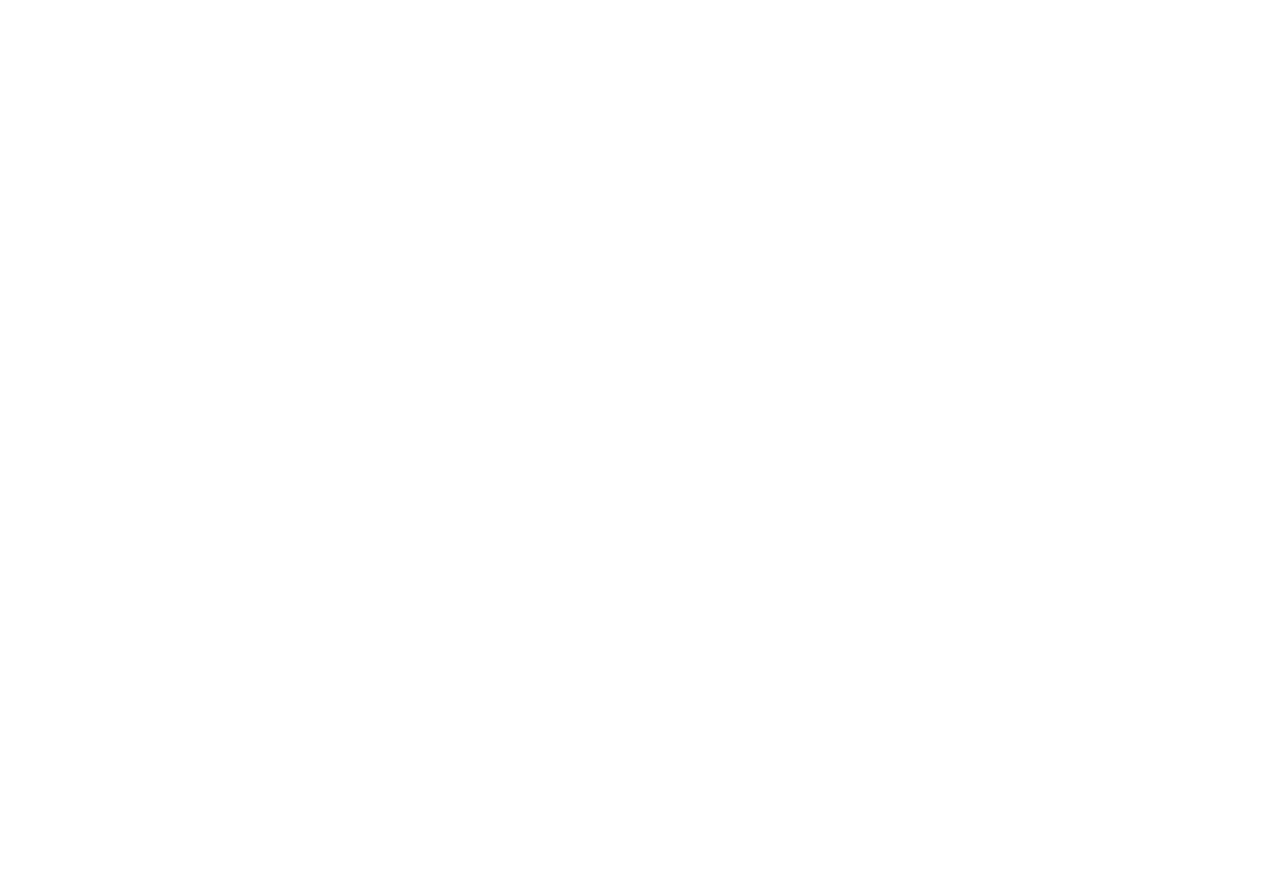
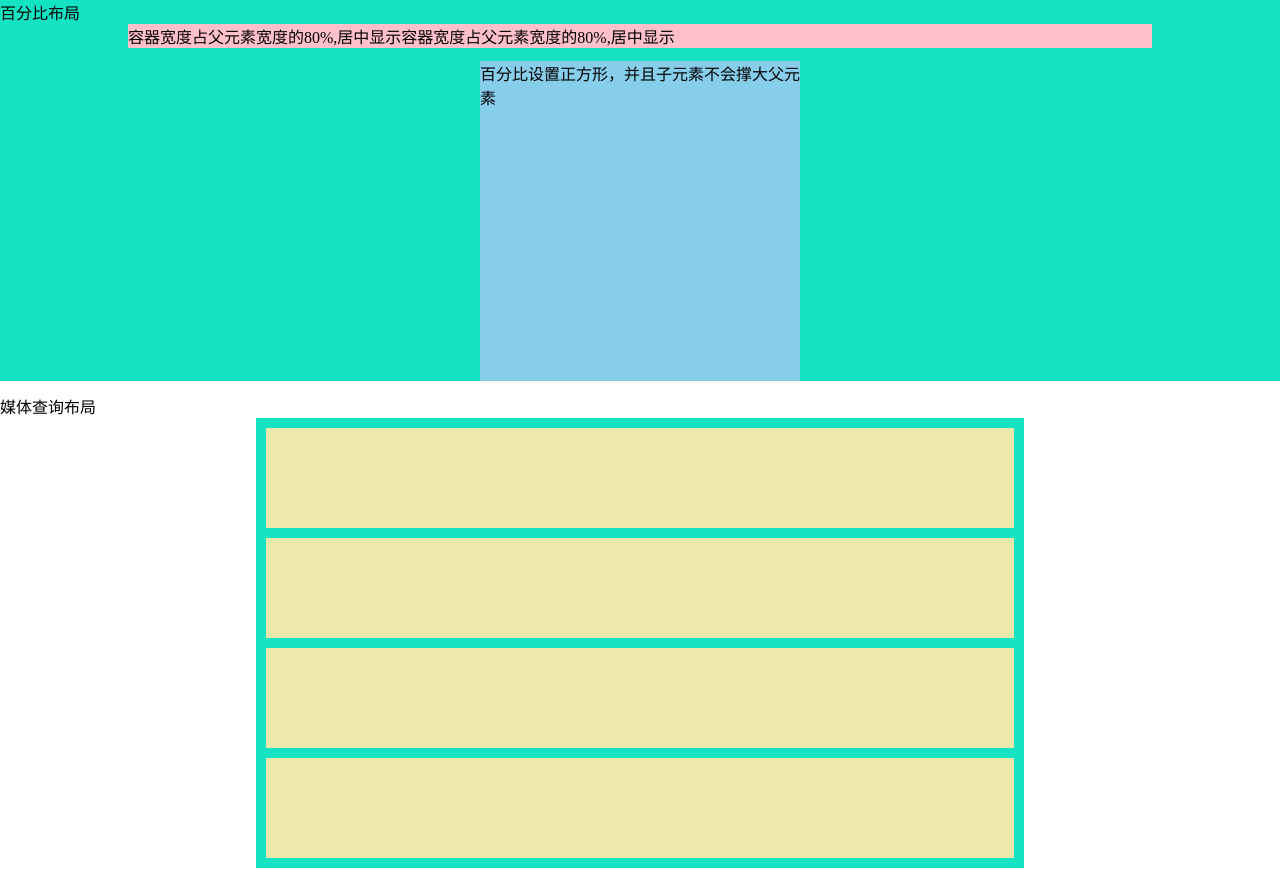
Before and after one commit to wshsh1996/vue-pc-project, a Vue app: page /self-adaptation in a window 1280 px wide. Before the commit this address had no page. Before the commit the page ends 800 px from the top, so only its background shows below. Built offline with nearby package versions, Linux system fonts and the light colour scheme; the HTML template or start-up script is replaced by a standard one.

Commit message:
feat: 自适应布局

```diff
--- a/src/assets/common.scss
+++ b/src/assets/common.scss
@@ -140,7 +140,7 @@
   margin-right: 20px;
 }
 
-/* flex布局 */
+/* self-adaptation */
 .flex {
   display: flex;
 }
--- a/src/router/index.ts
+++ b/src/router/index.ts
@@ -22,6 +22,11 @@
       path: '/table',
       name: 'table',
       component: () => import('@/views/table/index.vue')
+    },
+    {
+      path: '/self-adaptation',
+      name: 'self-adaptation',
+      component: () => import('@/views/self-adaptation/index.vue')
     }
   ]
 })
--- a/src/views/flex布局/index.vue
+++ /dev/null
@@ -1,5 +0,0 @@
-<script setup lang="ts"></script>
-
-<template></template>
-
-<style scoped lang="scss"></style>
--- a/src/views/home/index.vue
+++ b/src/views/home/index.vue
@@ -1,10 +1,17 @@
-<script setup lang="ts"></script>
+<script setup lang="ts">
+import { ref } from 'vue'
+
+const routerList = ref([
+  { path: '/magnifying', name: '商城放大镜' },
+  { path: '/imageUpload', name: '上传文件（拖拽）' },
+  { path: '/table', name: 'table表格拖拽' },
+  { path: '/self-adaptation', name: '自适应布局' }
+])
+</script>
 
 <template>
   <div class="flex ac jc h100vh">
-    <router-link class="mr-20" to="/magnifying">商城放大镜</router-link>
-    <router-link class="mr-20" to="/imageUpload">上传文件（拖拽）</router-link>
-    <router-link class="mr-20" to="/table">table表格拖拽</router-link>
+    <router-link v-for="item in routerList" :key="item.path" class="mr-20" :to="item.path">{{ item.name }}</router-link>
   </div>
 </template>
 
--- /dev/null
+++ b/src/views/self-adaptation/index.vue
@@ -0,0 +1,103 @@
+<script setup lang="ts"></script>
+
+<template>
+  <!--  百分比布局（流式布局）  -->
+  <div class="percent-box">
+    <div>百分比布局</div>
+    <div class="percent">
+      <div>容器宽度占父元素宽度的80%,居中显示容器宽度占父元素宽度的80%,居中显示</div>
+    </div>
+    <div class="percent-square">
+      <div class="percent-square-content">
+        <div>百分比设置正方形，并且子元素不会撑大父元素</div>
+      </div>
+    </div>
+  </div>
+  <!--  媒体查询  -->
+  <div>
+    <div>媒体查询布局</div>
+    <div class="media-box">
+      <div v-for="i in 4" :key="i" class="media-item"></div>
+    </div>
+  </div>
+</template>
+
+<style scoped lang="scss">
+/** 百分比布局 */
+.percent-box {
+  margin-bottom: 10px;
+  background-color: #13e2c3;
+  .percent {
+    width: 80%; /* 容器宽度占父元素宽度的80% */
+    margin: 0 auto; /* 居中显示 */
+    background-color: pink;
+  }
+
+  .percent-square {
+    margin: 1% auto; /* 居中显示 */
+    width: 25%; /* 盒子宽度占容器宽度的25% */
+    //padding-top: 25%; /* 盒子高度为宽度的25%，实现正方形 */
+    position: relative; /* 设置相对定位 */
+    background-color: skyblue;
+    &::before {
+      content: '';
+      display: block;
+      padding-top: 100%; /* 创建正方形 */
+    }
+    .percent-square-content {
+      position: absolute; /* 绝对定位 */
+      top: 0;
+      left: 0;
+      right: 0;
+      bottom: 0;
+    }
+  }
+}
+
+/** 媒体查询 */
+.media-box {
+  display: flex;
+  flex-wrap: wrap; /* 允许换行 */
+  align-items: center;
+  justify-content: space-between;
+  margin: 0 auto 10px;
+  padding: 10px;
+  width: 60%;
+  background-color: #13e2c3;
+}
+
+.media-item {
+  width: 220px;
+  height: 100px;
+  background-color: palegoldenrod;
+}
+
+@media screen and (max-width: 1520px) {
+  .media-item {
+    width: 400px;
+    margin-bottom: 10px;
+    &:nth-child(3) {
+      margin-bottom: 0;
+    }
+    &:nth-child(4) {
+      margin-bottom: 0;
+    }
+  }
+}
+
+@media screen and (max-width: 1390px) {
+  .media-box {
+    justify-content: center;
+  }
+  .media-item {
+    width: 100%;
+    margin-bottom: 10px;
+    &:nth-child(3) {
+      margin-bottom: 10px;
+    }
+    &:nth-child(4) {
+      margin-bottom: 0;
+    }
+  }
+}
+</style>
```
